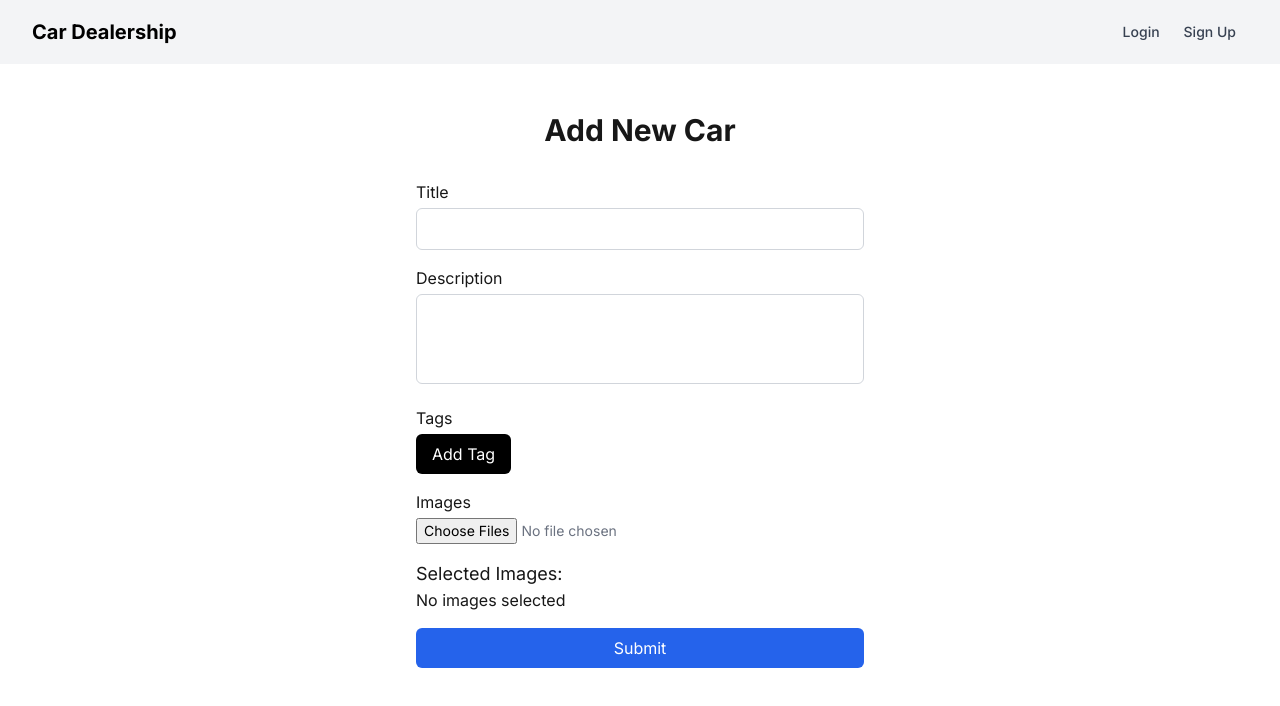
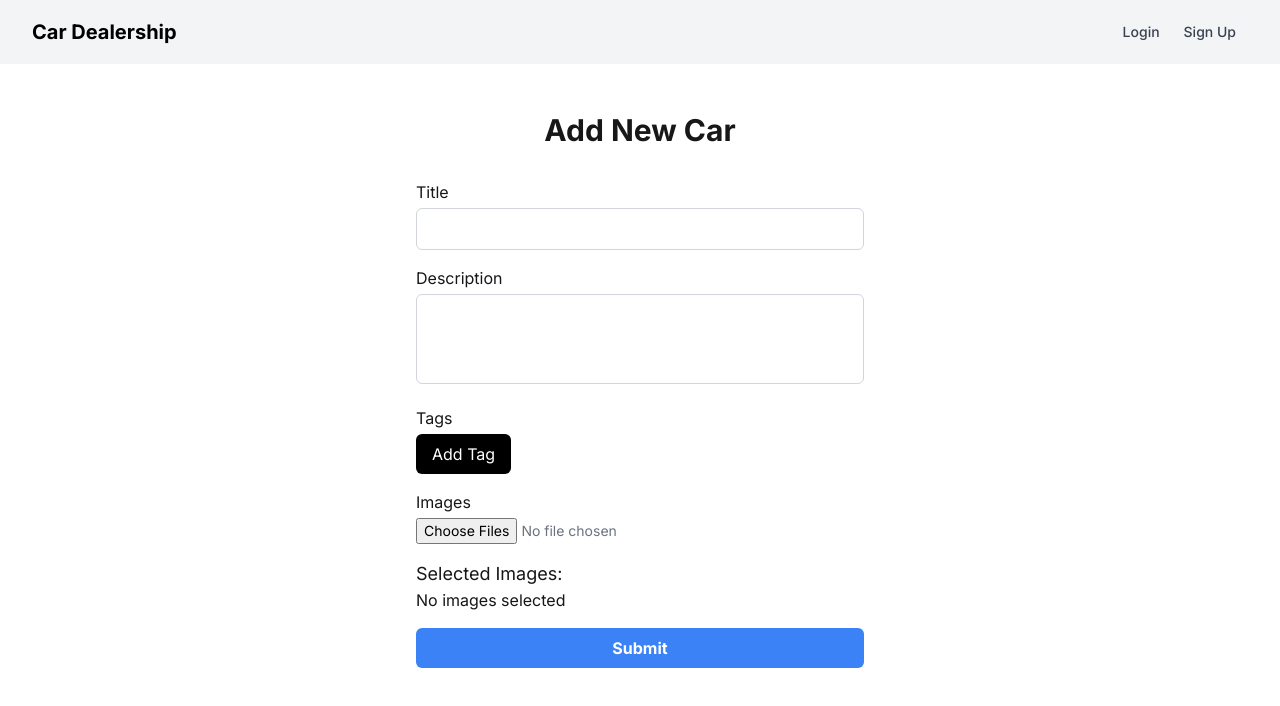
Before and after one commit to OrneyVortex/spyne-ai, a Next.js app in the folder frontend/: page /cars/add in a window 1280 px wide. Shown: the top 706 px of the page. Built offline with nearby package versions, Linux system fonts and the light colour scheme.

Commit message:
fixed all the type errors

```diff
--- a/frontend/app/cars/add/page.tsx
+++ b/frontend/app/cars/add/page.tsx
@@ -2,11 +2,19 @@
 
 import { useState, useEffect } from "react";
 import { useRouter } from "next/navigation";
-import { Formik, Form, Field, ErrorMessage, FieldArray } from "formik";
+import { Formik, Form, Field, ErrorMessage, FieldArray, FormikHelpers } from "formik";
 import * as Yup from "yup";
 import Cookie from "js-cookie";
-import { jwtDecode } from "jwt-decode"; // Import jwt-decode
+import {jwtDecode} from "jwt-decode"; // Import jwt-decode
 import { v4 as uuidv4 } from "uuid"; // For generating unique IDs
+
+interface CarValues {
+  id: string;
+  title: string;
+  description: string;
+  tags: string[];
+  images: File[];
+}
 
 const CarSchema = Yup.object().shape({
   title: Yup.string()
@@ -18,8 +26,12 @@ const CarSchema = Yup.object().shape({
   tags: Yup.array().of(Yup.string()).min(1, "At least one tag is required"),
 });
 
-export default function CarForm({ params }: { params?: { id: string } }) {
-  const [initialValues, setInitialValues] = useState<any>({
+interface CarFormProps {
+  params?: { id: string };
+}
+
+export default function CarForm({ params }: CarFormProps) {
+  const [initialValues, setInitialValues] = useState<CarValues>({
     id: "",
     title: "",
     description: "",
@@ -58,7 +70,7 @@ export default function CarForm({ params }: { params?: { id: string } }) {
             throw new Error("Failed to fetch car data");
           }
 
-          const carData = await response.json();
+          const carData: CarValues = await response.json();
           setInitialValues({
             ...carData,
             id: carData.id || uuidv4(),
@@ -78,8 +90,8 @@ export default function CarForm({ params }: { params?: { id: string } }) {
   }, [params?.id]);
 
   const handleSubmit = async (
-    values: any,
-    { setSubmitting }: { setSubmitting: (isSubmitting: boolean) => void }
+    values: CarValues,
+    { setSubmitting }: FormikHelpers<CarValues>
   ) => {
     try {
       const formData = new FormData();
@@ -97,11 +109,6 @@ export default function CarForm({ params }: { params?: { id: string } }) {
         });
       } else {
         console.log("No images selected!");
-      }
-
-      // Log FormData contents (for debugging purposes)
-      for (let [key, value] of formData.entries()) {
-        console.log(key, value);
       }
 
       const token = Cookie.get("accessToken");
@@ -279,15 +286,13 @@ export default function CarForm({ params }: { params?: { id: string } }) {
                 </div>
               </div>
 
-              <div className="mb-4">
               <button
                 type="submit"
                 disabled={isSubmitting}
-                  className="w-full bg-blue-600 text-white py-2 px-4 rounded-md focus:outline-none focus:ring-2 focus:ring-gray-500"
+                className="w-full bg-blue-500 text-white font-bold py-2 px-4 rounded-md hover:bg-blue-600 focus:outline-none focus:ring-2 focus:ring-blue-500"
               >
                 {isSubmitting ? "Submitting..." : "Submit"}
               </button>
-              </div>
             </Form>
           )}
         </Formik>
```
Lines whose indentation alone changed are shown as unchanged.
